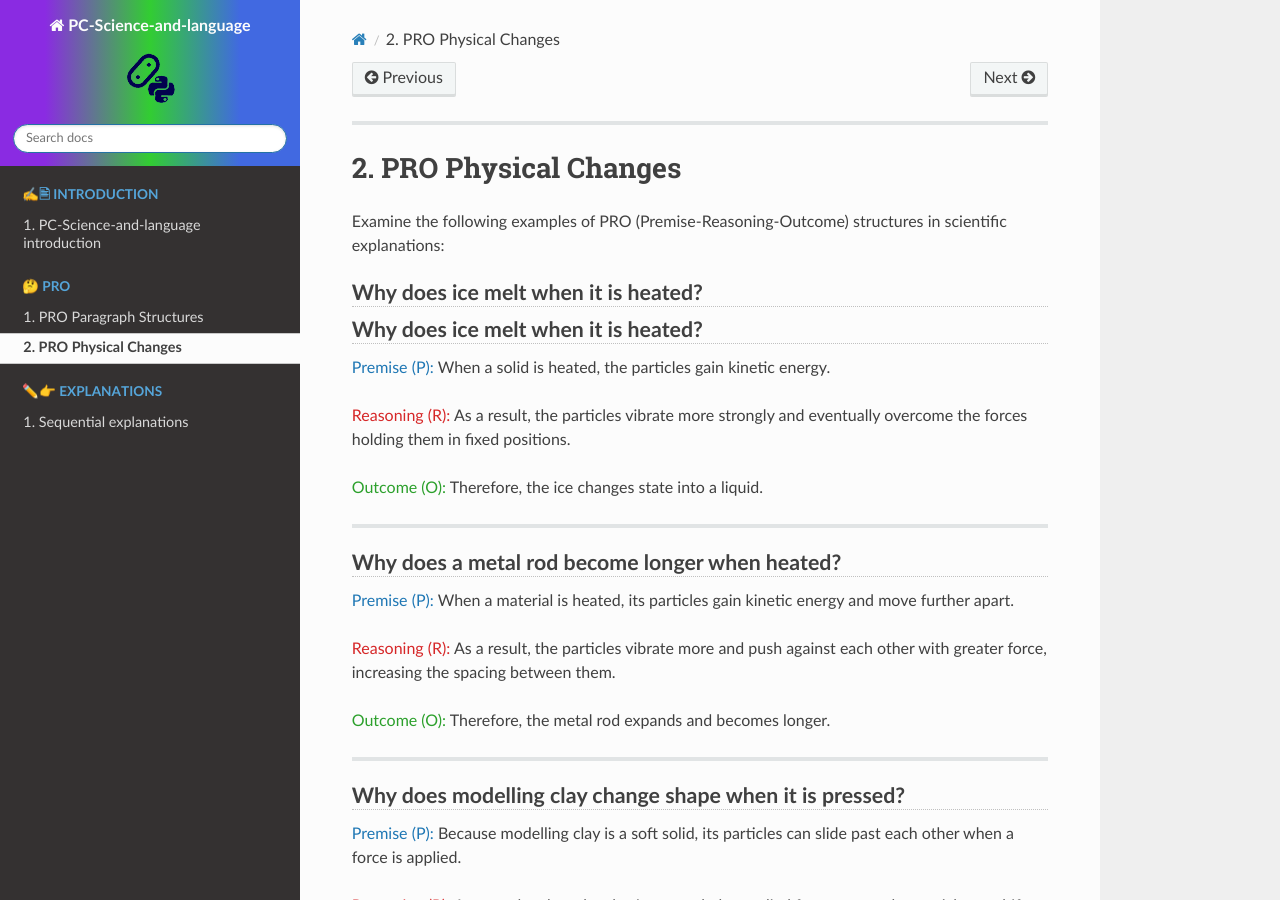
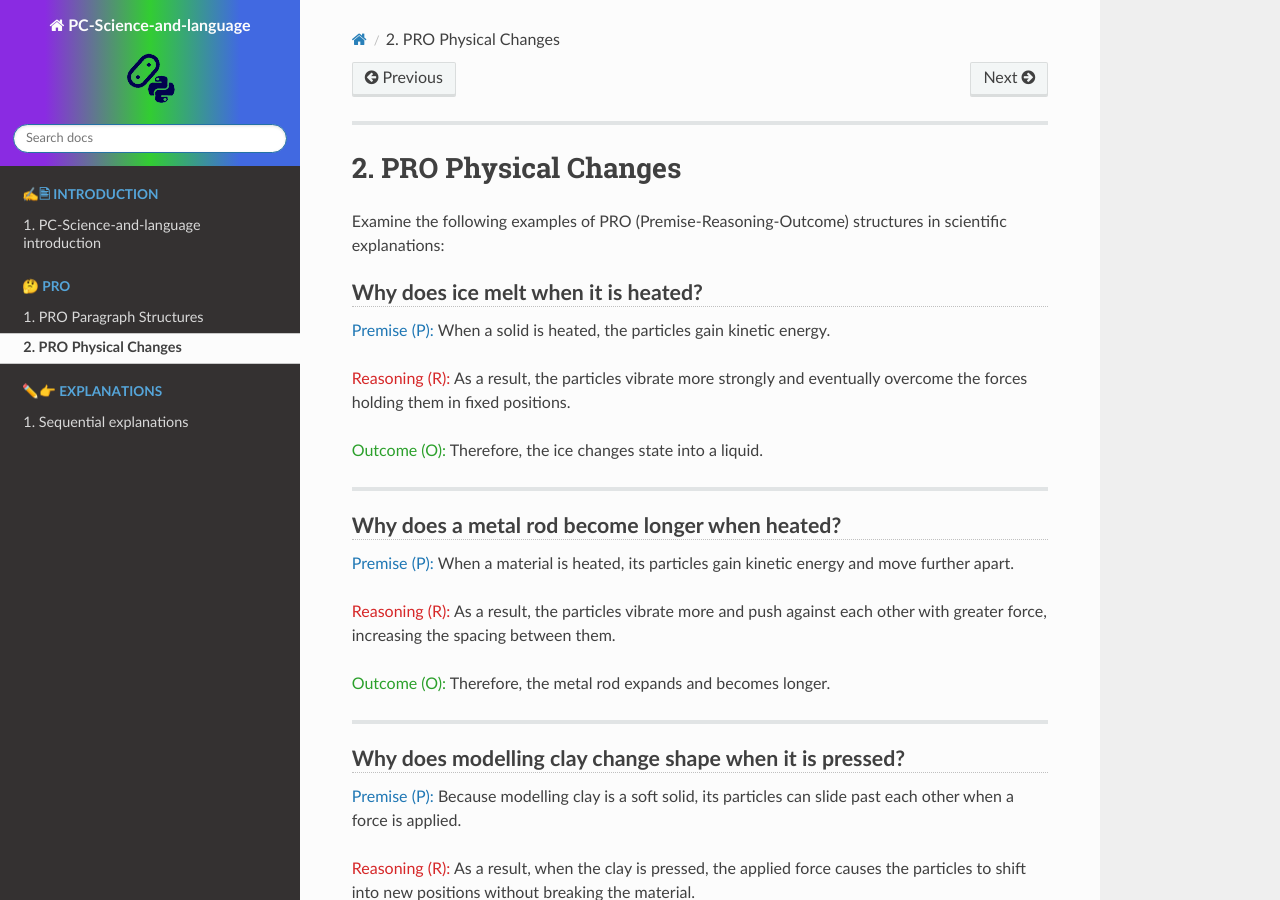
Before and after one commit to gmc-code/PC-Science-and-language, a Sphinx documentation site: the page built from docs/chemistry/PRO_Physical_Changes.rst, in a window 1280 px wide and 900 px high. Built offline with Sphinx 7.4.7 and the Read the Docs theme 3.1.0, drawn with Linux system fonts in a browser that asks for light colours; pages that are not in the unit, such as notebooks, are missing from menus.

Commit message:
phys pro

```diff
--- a/docs/chemistry/PRO_Physical_Changes.rst
+++ b/docs/chemistry/PRO_Physical_Changes.rst
@@ -6,8 +6,6 @@ PRO Physical Changes
 Examine the following examples of PRO (Premise-Reasoning-Outcome) structures in scientific explanations:
 
 .. rubric::  Why does ice melt when it is heated?
-
-.. rubric:: Why does ice melt when it is heated?
 
 :P:`Premise (P):`
 When a solid is heated, the particles gain kinetic energy.
```
